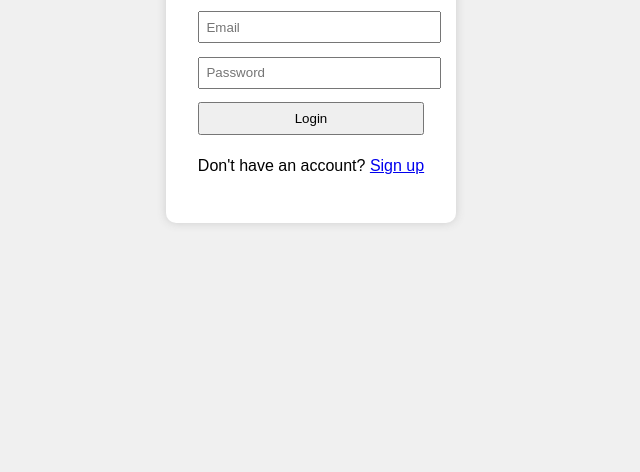
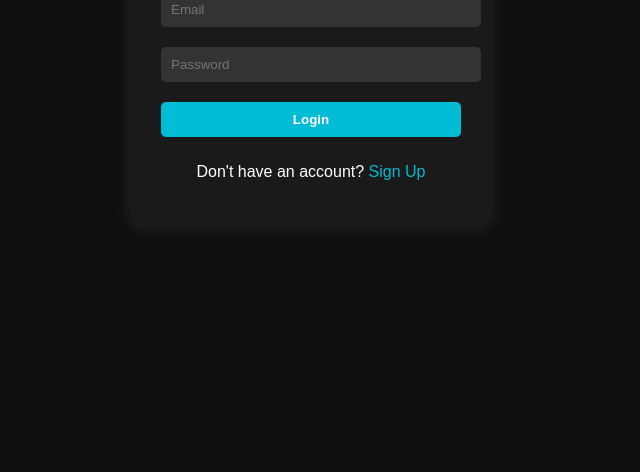
Before and after one commit to Fyxod/Team4, a website: page index.html in a window 1280 px wide. Shown: the part 344-816 px from the top of the page, without its empty margins (329-969 px from the left). Drawn offline with Linux system fonts and the light colour scheme.

Commit message:
committed

```diff
--- a/index.html
+++ b/index.html
@@ -1,18 +1,21 @@
 <!DOCTYPE html>
-<html>
+<html lang="en">
 <head>
+  <meta charset="UTF-8" />
+  <meta name="viewport" content="width=device-width, initial-scale=1.0"/>
   <title>Login</title>
   <link rel="stylesheet" href="style.css" />
 </head>
 <body>
-  <div class="container">
+  <div class="form-container">
     <h2>Login</h2>
-    <form method="POST" action="/login">
-      <input type="email" name="email" placeholder="Email" required /><br />
-      <input type="password" name="password" placeholder="Password" required /><br />
+    <form id="loginForm">
+      <input type="email" id="loginEmail" placeholder="Email" required />
+      <input type="password" id="loginPassword" placeholder="Password" required />
       <button type="submit">Login</button>
     </form>
-    <p>Don't have an account? <a href="signup.html">Sign up</a></p>
+    <p>Don't have an account? <a href="signup.html">Sign Up</a></p>
   </div>
+  <script src="script.js"></script>
 </body>
 </html>
--- a/style.css
+++ b/style.css
@@ -1,19 +1,48 @@
 body {
-    font-family: Arial;
-    background: #f0f0f0;
+  font-family: Arial, sans-serif;
+  background: #0f0f0f;
+  color: white;
   display: flex;
+  align-items: center;
+  justify-content: center;
   height: 100vh;
-    justify-content: center;
-    align-items: center;
+  margin: 0;
 }
-  .container {
-    background: white;
-    padding: 2em;
+
+.form-container {
+  background: #1a1a1a;
+  padding: 30px;
   border-radius: 10px;
-    box-shadow: 0 0 10px #ccc;
+  width: 300px;
+  text-align: center;
+  box-shadow: 0 0 20px rgba(255, 255, 255, 0.1);
 }
+
 input, button {
-    margin: 0.5em 0;
-    padding: 0.5em;
   width: 100%;
+  margin: 10px 0;
+  padding: 10px;
+  border-radius: 5px;
+  border: none;
 }
+
+input {
+  background: #333;
+  color: white;
+}
+
+button {
+  background: #00bcd4;
+  color: white;
+  font-weight: bold;
+  cursor: pointer;
+}
+
+button:hover {
+  background: #008ba3;
+}
+
+a {
+  color: #00bcd4;
+  text-decoration: none;
+}
```
Also changed, not shown: profile.html (added, +26 -0 lines), script.js (added). Lines whose indentation alone changed are shown as unchanged.
